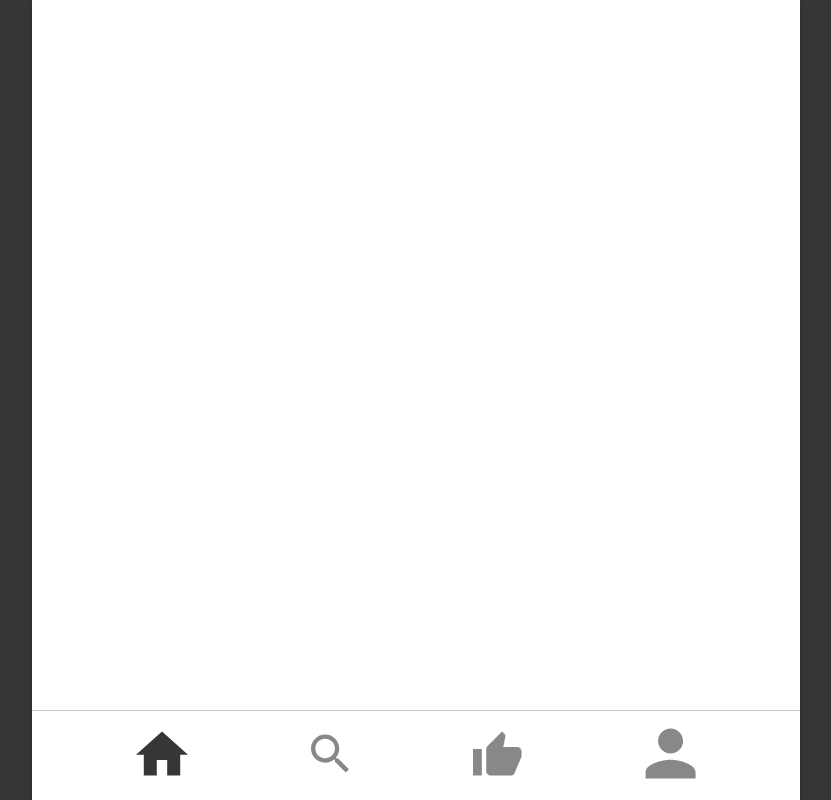
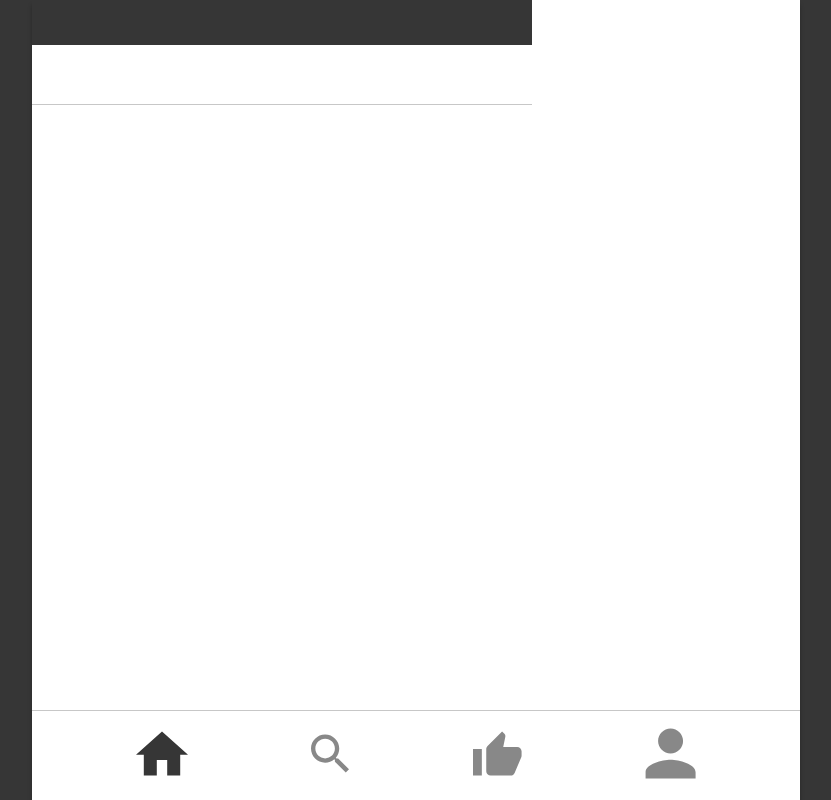
Before and after one commit to hov-i/66day_habit_FE, a React (Create React App) app: page / in a window 1280 px wide. Shown: the whole page, without its empty margins (224-1055 px from the left). Built offline with nearby package versions, Linux system fonts and the light colour scheme.

Commit message:
🎨 main 페이지 header 디자인

```diff
--- /dev/null
+++ b/src/components/Main/Profile.tsx
@@ -0,0 +1,32 @@
+import React from "react";
+import styled from "styled-components";
+
+const Profile = () => {
+  return (
+    <>
+      <ProfileContainer>
+        <BackgroundBox />
+        <ProfileBox />{" "}
+      </ProfileContainer>
+    </>
+  );
+};
+
+const ProfileContainer = styled.div`
+  position: fixed;
+  width: 500px;
+  height: 300px;
+`;
+const BackgroundBox = styled.div`
+  width: 100%;
+  height: 15%;
+  background-color: #363636;
+`;
+
+const ProfileBox = styled.div`
+  width: 100%;
+  height: 20%;
+  border-bottom: 1px solid #c7c7c7;
+  background-color: white;
+`;
+export default Profile;
--- a/src/pages/MainPage.tsx
+++ b/src/pages/MainPage.tsx
@@ -2,10 +2,12 @@ import React from "react";
 import styled from "styled-components";
 import Box from "../components/common/Box";
 import Navbar from "../components/common/NavBar";
+import Profile from "../components/Main/Profile";
 const LoginPage = () => {
   return (
     <Box>
       <MainContainer>
+        <Profile />
         <Navbar />
       </MainContainer>
     </Box>
```
